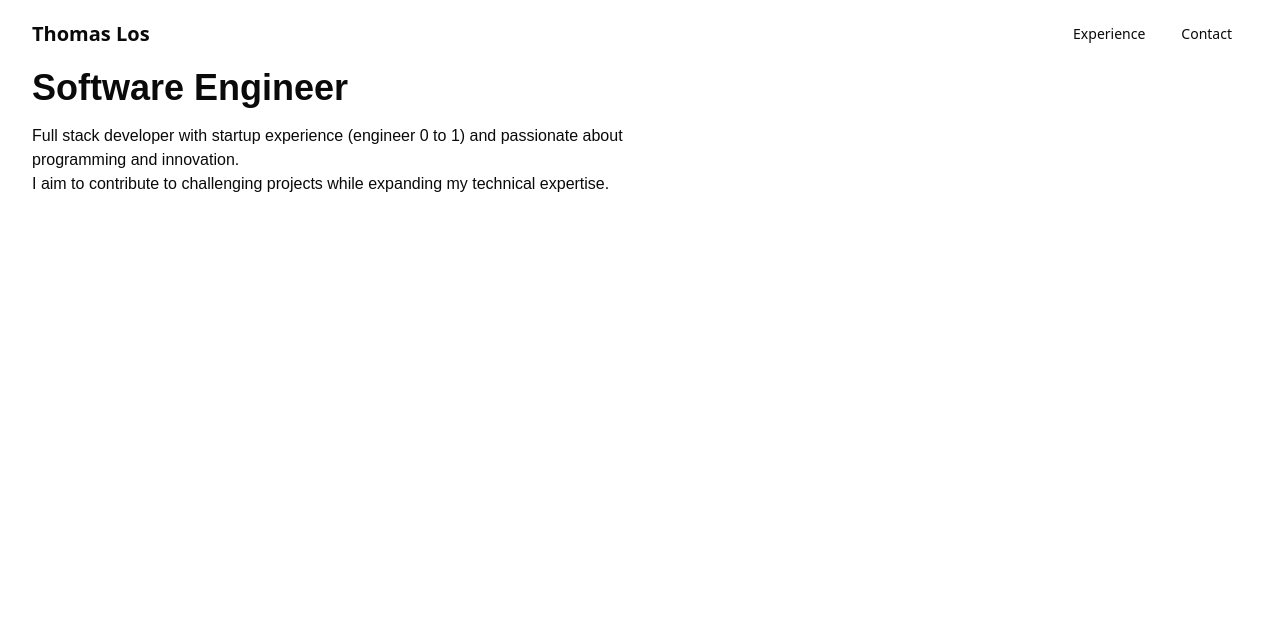
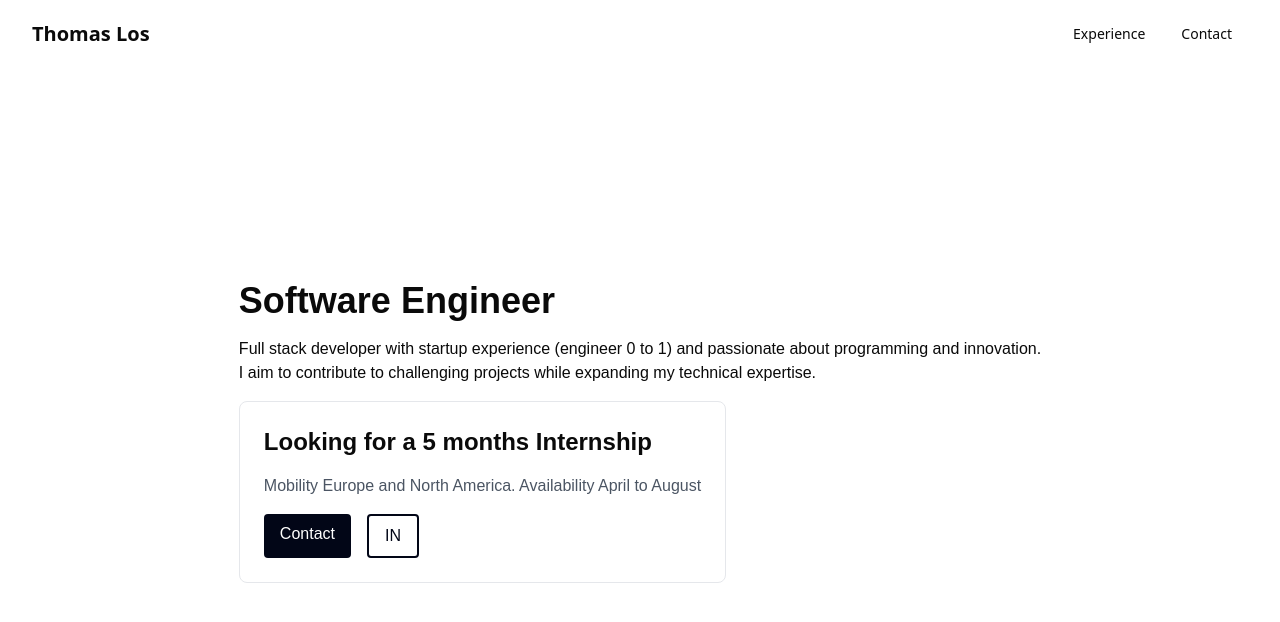
Before and after one commit to Kotalos/website, a Next.js app: page / in a window 1280 px wide. Shown: the top 622 px of the page. Built offline with nearby package versions, Linux system fonts and the light colour scheme.

Commit message:
feat: update website and add CTA

```diff
--- a/src/app/(landing)/layout.tsx
+++ b/src/app/(landing)/layout.tsx
@@ -1,5 +1,5 @@
 import React from "react";
-import Header from "./components/header";
+import Header from "../../components/header";
 
 interface LandingLayoutProps {
   children: React.ReactNode;
--- a/src/app/(landing)/page.tsx
+++ b/src/app/(landing)/page.tsx
@@ -1,12 +1,39 @@
 export default function LandingPage() {
   return (
-    <div className="w-full flex flex-col items-start justify-center space-y-4 px-8">
-      <h1 className="text-4xl font-extrabold">Software Engineer</h1>
-      <p className="w-1/2">
-        Full stack developer with startup experience (engineer 0 to 1) and
-        passionate about programming and innovation. <br /> I aim to contribute
-        to challenging projects while expanding my technical expertise.
-      </p>
+    <div className="w-full min-h-screen flex flex-col items-center justify-center gap-8">
+      <div className="w-50 flex flex-col items-start justify-center space-y-4 px-8 pt-16">
+        <h1 className="text-4xl font-extrabold">Software Engineer</h1>
+        <p>
+          Full stack developer with startup experience (engineer 0 to 1) and
+          passionate about programming and innovation. <br /> I aim to
+          contribute to challenging projects while expanding my technical
+          expertise.
+        </p>
+        <div className="bg-white shadow-m rounded-lg p-6 space-y-4 border border-gray-200">
+          <h2 className="text-2xl font-bold">
+            Looking for a 5 months Internship
+          </h2>
+          <p className="text-gray-600">
+            Mobility Europe and North America. Availability April to August
+          </p>
+          <div className="flex space-x-4">
+            <a
+              href="https://www.linkedin.com/in/thomas-los/"
+              className="px-4 py-2 bg-slate-950 text-white rounded hover:bg-slate-200 hover:text-slate-950"
+            >
+              Contact
+            </a>
+            <a
+              href="https://www.linkedin.com/in/thomas-los/"
+              target="_blank"
+              rel="noopener noreferrer"
+              className="px-4 py-2 text-slate-950 border border-2 border-slate-950 rounded hover:border-slate-200 hover:bg-slate-200"
+            >
+              IN
+            </a>
+          </div>
+        </div>
+      </div>
     </div>
   );
 }
--- a/src/app/(landing)/components/header.tsx
+++ b/src/components/header.tsx
@@ -9,12 +9,14 @@ import Link from "next/link";
 
 export default function Header() {
   return (
-    <div className="w-full flex items-center justify-between font-sans px-8 py-4">
-      <h1 className="font-bold text-xl">Thomas Los</h1>
+    <div className="fixed top-0 w-full flex items-center justify-between font-sans px-8 py-4 bg-background">
+      <Link href="/">
+        <h1 className="font-bold text-xl">Thomas Los</h1>
+      </Link>
       <NavigationMenu>
         <NavigationMenuList>
           <NavigationMenuItem>
-            <Link href="/" legacyBehavior passHref>
+            <Link href="/experience" legacyBehavior passHref>
               <NavigationMenuLink className={navigationMenuTriggerStyle()}>
                 Experience
               </NavigationMenuLink>
```
